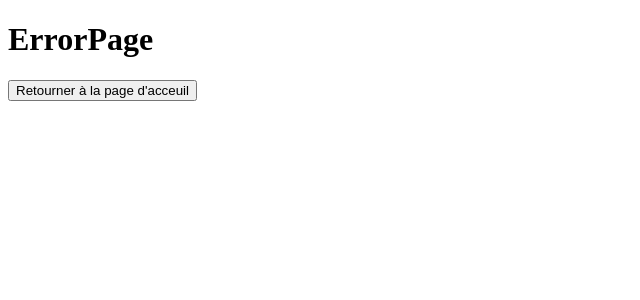
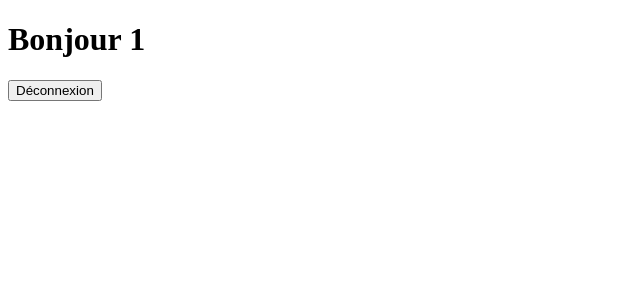
Before and after one commit to NhatHONGUYEN/crazee-burger, a React (Vite) app: page /order/1 in a window 1280 px wide. Shown: the top 300 px of the page, without its empty margins (0-640 px from the left). Built offline with nearby package versions, Linux system fonts and the light colour scheme.

Commit message:
✨ F02: LOGIN > add redirection form to  ErrorPage on Submit with username

```diff
--- a/src/App.jsx
+++ b/src/App.jsx
@@ -7,7 +7,7 @@ function App() {
   return (
     <Routes>
       <Route path="/" element={<LoginPage />} />
-      <Route path="/order" element={<OrderPage />} />
+      <Route path="/order/:username" element={<OrderPage />} />
       <Route path="*" element={<ErrorPage />} />
     </Routes>
   );
--- a/src/component/pages/login/LoginForm.jsx
+++ b/src/component/pages/login/LoginForm.jsx
@@ -1,15 +1,16 @@
 import React, { useState } from "react";
-import { Link } from "react-router-dom";
+import { Link, useNavigate } from "react-router-dom";
 
 export default function LoginForm() {
   //state
   const [inputValue, setInputValue] = useState("");
-
+  const navigate = useNavigate();
   //comportement
   const handleSubmit = (e) => {
     e.preventDefault();
 
     setInputValue("");
+    navigate(`order/${inputValue}`);
   };
 
   const handleChange = (e) => {
@@ -30,7 +31,7 @@ export default function LoginForm() {
         required
       />
       <button>Accédez à votre espace</button>
-      <Link to="/order">Vers OrderPage</Link>
+      <Link to="/order"></Link>
     </form>
   );
 }
--- a/src/component/pages/order/OrderPage.jsx
+++ b/src/component/pages/order/OrderPage.jsx
@@ -1,9 +1,14 @@
-import { Link } from "react-router-dom";
+import { Link, useParams } from "react-router-dom";
 
 export default function OrderPage() {
+  //state
+  const { username } = useParams();
+  //comportement
+
+  //affichage (render)
   return (
     <div>
-      <h1>OrderPage</h1>
+      <h1>Bonjour {username} </h1>
       <Link to="/">
         <button>Déconnexion</button>
       </Link>
```
